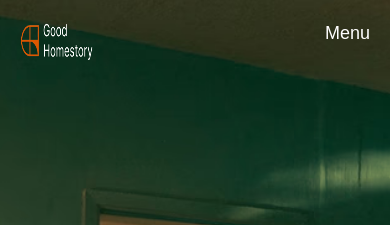
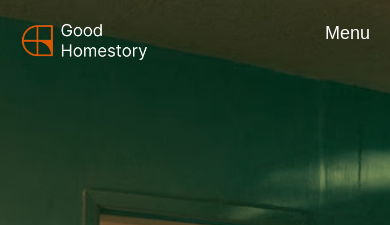
Before and after one commit to vasantakmr/ghs, a Next.js app: page /measure in a window 390 px wide. Shown: the top 225 px of the page. Built offline with nearby package versions, Linux system fonts and the light colour scheme.

Commit message:
navbar changes

```diff
--- a/src/component/measure/Navbar.tsx
+++ b/src/component/measure/Navbar.tsx
@@ -28,7 +28,7 @@ export default function Navbar() {
   }, []);
 
   return (
-    <nav className="w-full max-w-[1560px] mx-auto grid grid-rows-1 grid-cols-4 gap-x-5 p-5 relative overflow-hidden text-white items-start z-50">
+    <nav className="w-full max-w-[1560px] mx-auto grid grid-rows-1 grid-cols-2 lg:grid-cols-4 gap-x-5 p-5 relative overflow-hidden text-white items-start z-50">
       {/* Column 1: Logo */}
       <div className="shrink-0">
         <Link href="/" className=" text-[24px]  whitespace-nowrap">
@@ -49,13 +49,13 @@ export default function Navbar() {
       </div>
 
       {/* Column 2: Info */}
-      <div className="flex flex-col text-[18px] font-medium leading-tight invisible xl:visible">
+      <div className="hidden flex-col text-[18px] font-medium leading-tight lg:flex">
         <span>Work that holds up.</span>
         <span>India {time}</span>
       </div>
 
       {/* Column 3: Menu */}
-      <div className="flex justify-start">
+      <div className="hidden lg:flex justify-start">
         {/* Mobile/Tablet: Static Links */}
         <div className="hidden lg:flex gap-5 xl:hidden">
           <Link
```
